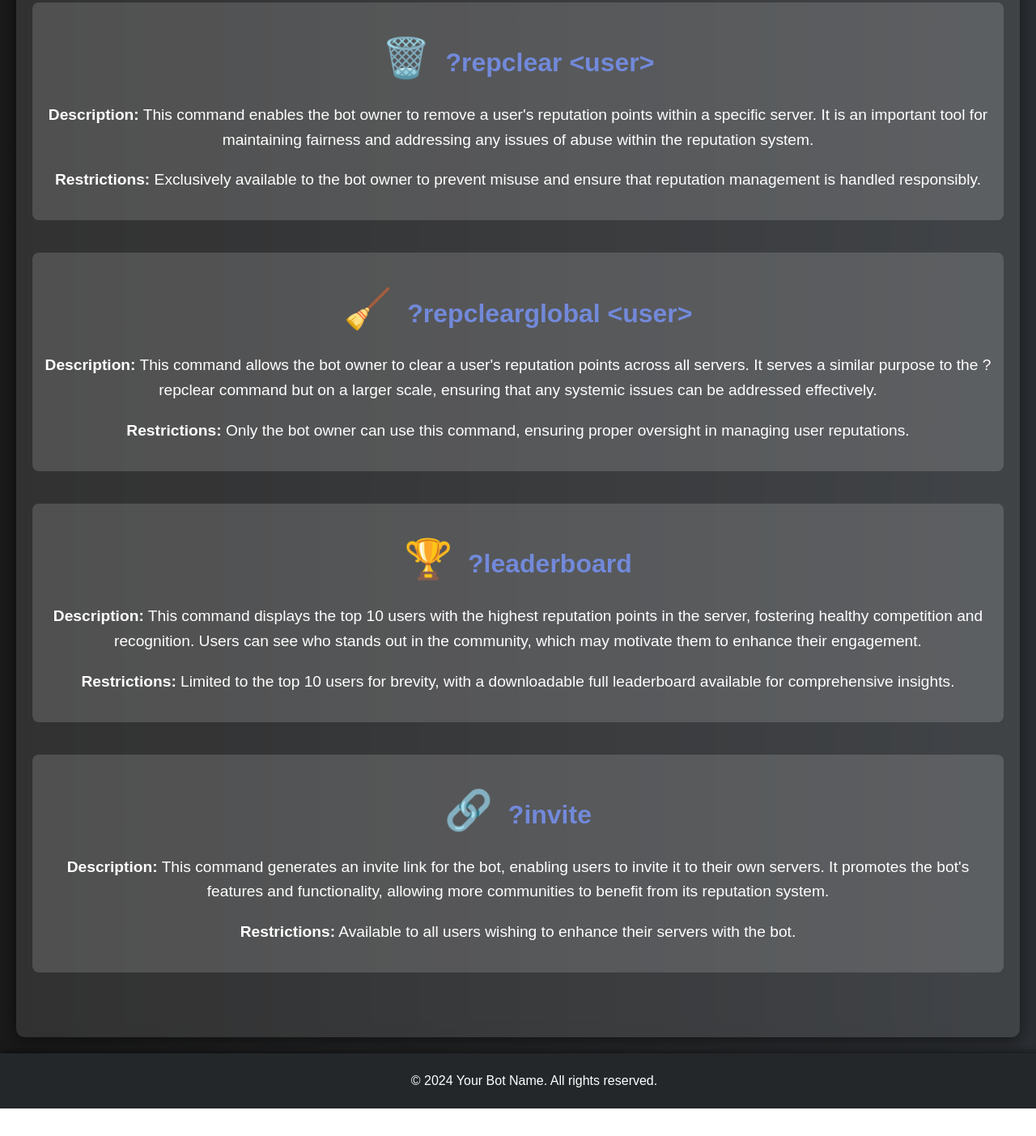
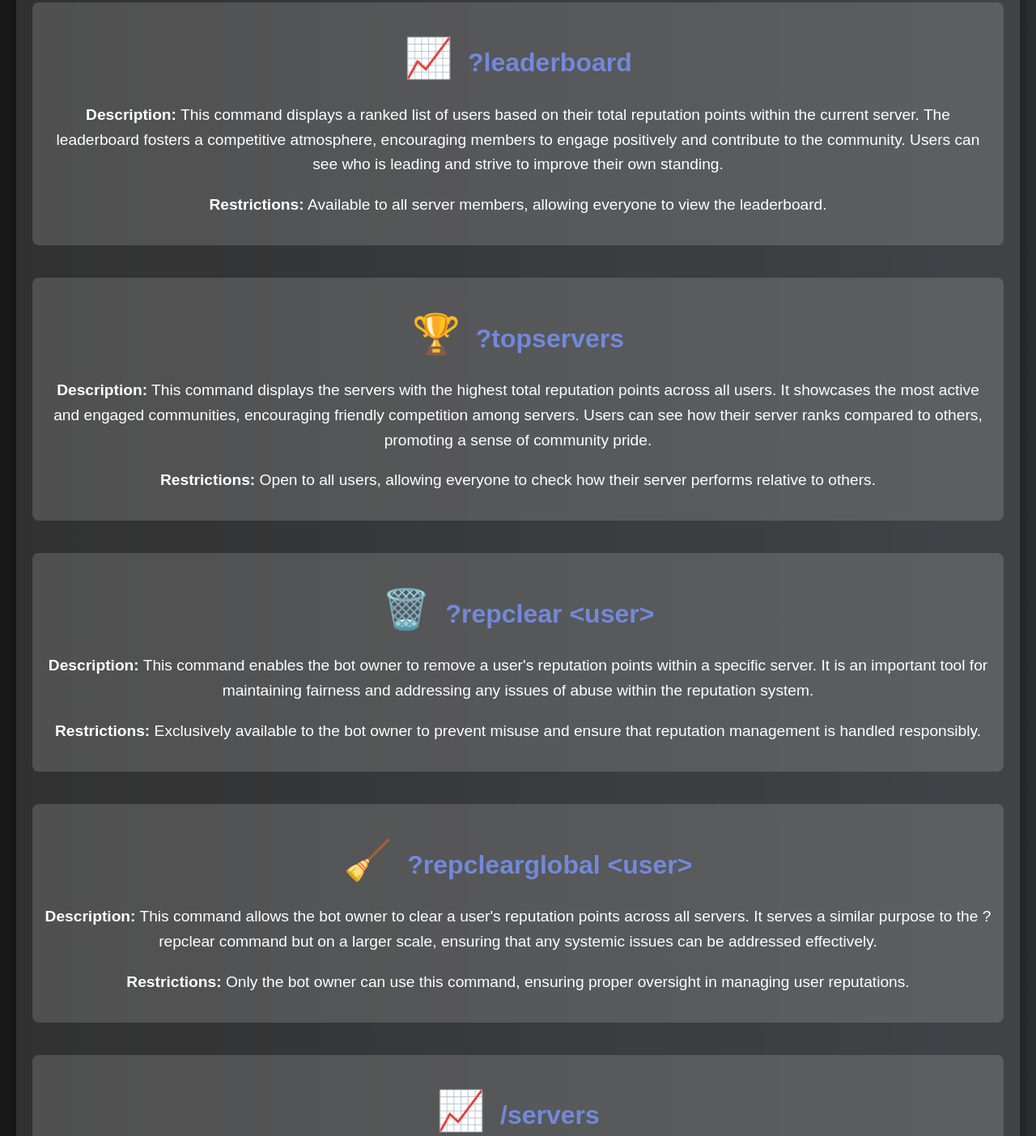
Before and after one commit to Swiftly-Fast/Reputation-Bot, a plain HTML site: page commands.html in a window 1280 px wide. Shown: the part 2647-4050 px from the top of the page at 81% size. Before the commit the page ends 4016 px from the top, so only its background shows below. Drawn offline with Linux system fonts and the light colour scheme.

Commit message:
Update commands.html

```diff
--- a/commands.html
+++ b/commands.html
@@ -192,6 +192,18 @@
             <p class="additional-info"><strong>Restrictions:</strong> Available to any user who specifies a valid username, facilitating cross-server reputation tracking.</p>
         </div>
 
+         <div class="command">
+        <h2><span class="emoji">📈</span> ?leaderboard</h2>
+        <p><strong>Description:</strong> This command displays a ranked list of users based on their total reputation points within the current server. The leaderboard fosters a competitive atmosphere, encouraging members to engage positively and contribute to the community. Users can see who is leading and strive to improve their own standing.</p>
+        <p class="additional-info"><strong>Restrictions:</strong> Available to all server members, allowing everyone to view the leaderboard.</p>
+    </div>
+
+    <div class="command">
+        <h2><span class="emoji">🏆</span> ?topservers</h2>
+        <p><strong>Description:</strong> This command displays the servers with the highest total reputation points across all users. It showcases the most active and engaged communities, encouraging friendly competition among servers. Users can see how their server ranks compared to others, promoting a sense of community pride.</p>
+        <p class="additional-info"><strong>Restrictions:</strong> Open to all users, allowing everyone to check how their server performs relative to others.</p>
+    </div>
+
         <div class="command">
             <h2><span class="emoji">🗑️</span> ?repclear &lt;user&gt;</h2>
             <p><strong>Description:</strong> This command enables the bot owner to remove a user's reputation points within a specific server. It is an important tool for maintaining fairness and addressing any issues of abuse within the reputation system.</p>
@@ -204,17 +216,11 @@
             <p class="additional-info"><strong>Restrictions:</strong> Only the bot owner can use this command, ensuring proper oversight in managing user reputations.</p>
         </div>
 
-        <div class="command">
-            <h2><span class="emoji">🏆</span> ?leaderboard</h2>
-            <p><strong>Description:</strong> This command displays the top 10 users with the highest reputation points in the server, fostering healthy competition and recognition. Users can see who stands out in the community, which may motivate them to enhance their engagement.</p>
-            <p class="additional-info"><strong>Restrictions:</strong> Limited to the top 10 users for brevity, with a downloadable full leaderboard available for comprehensive insights.</p>
-        </div>
-
-        <div class="command">
-            <h2><span class="emoji">🔗</span> ?invite</h2>
-            <p><strong>Description:</strong> This command generates an invite link for the bot, enabling users to invite it to their own servers. It promotes the bot's features and functionality, allowing more communities to benefit from its reputation system.</p>
-            <p class="additional-info"><strong>Restrictions:</strong> Available to all users wishing to enhance their servers with the bot.</p>
-        </div>
+          <div class="command">
+        <h2><span class="emoji">📈</span> /servers</h2>
+        <p><strong>Description:</strong> This command indicates the number of servers in which the bot is currently active. Additionally, it provides an invite link for others to add the bot to their servers, fostering growth and community engagement.</p>
+        <p class="additional-info"><strong>Restrictions:</strong> Open to all users, allowing everyone to see how widely the bot is used.</p>
+    </div>
     </section>
 
     <footer>
```
